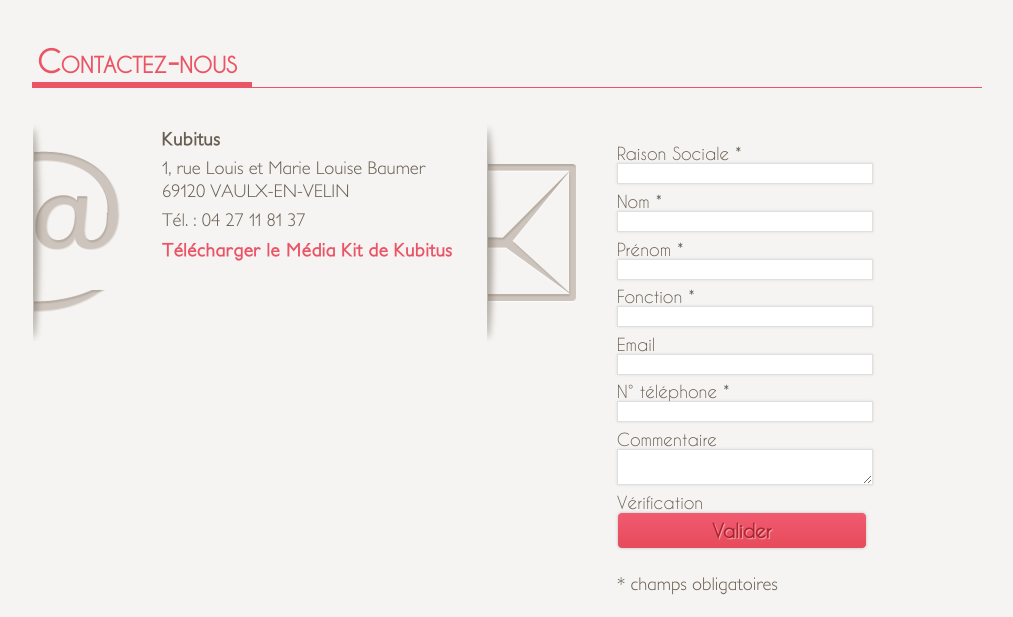
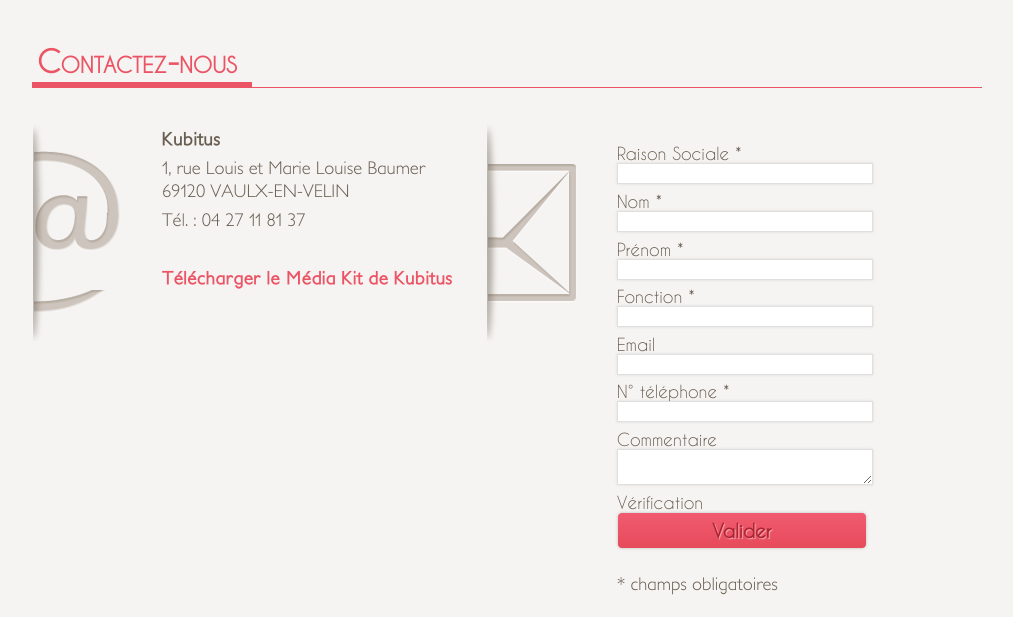
Before and after one commit to Kubitus/kubitus, a Flask app: page /contact/ in a window 1280 px wide. Shown: the part 241-858 px from the top of the page, without its empty margins (133-1146 px from the left). Run offline with Flask 2, Linux system fonts and the light colour scheme; some libraries are stand-ins or nearby versions.

Commit message:
style for link download

```diff
--- a/kubitus/static/css/style.css
+++ b/kubitus/static/css/style.css
@@ -98,6 +98,11 @@ form textarea:hover, form textarea:focus {
 
 .address {
   background: url(img/icon-address.png) no-repeat top left;
+}
+
+.address .download {
+  display: block;
+  padding-top: 1.5em;
 }
 
 .mail {
--- a/kubitus/templates/contact.html.jinja2
+++ b/kubitus/templates/contact.html.jinja2
@@ -10,7 +10,7 @@
     <p>1, rue Louis et Marie Louise Baumer<br />
        69120 VAULX-EN-VELIN</p>
     <p>Tél. : 04 27 11 81 37</p>
-    <p><a href="{{ url_for('static', filename='document/media-kit-kubitus.pdf') }}">Télécharger le Média Kit de Kubitus</a></p>
+    <p><a href="{{ url_for('static', filename='document/media-kit-kubitus.pdf') }}" class="download">Télécharger le Média Kit de Kubitus</a></p>
   </div>
 
   <div class="mail">
```
